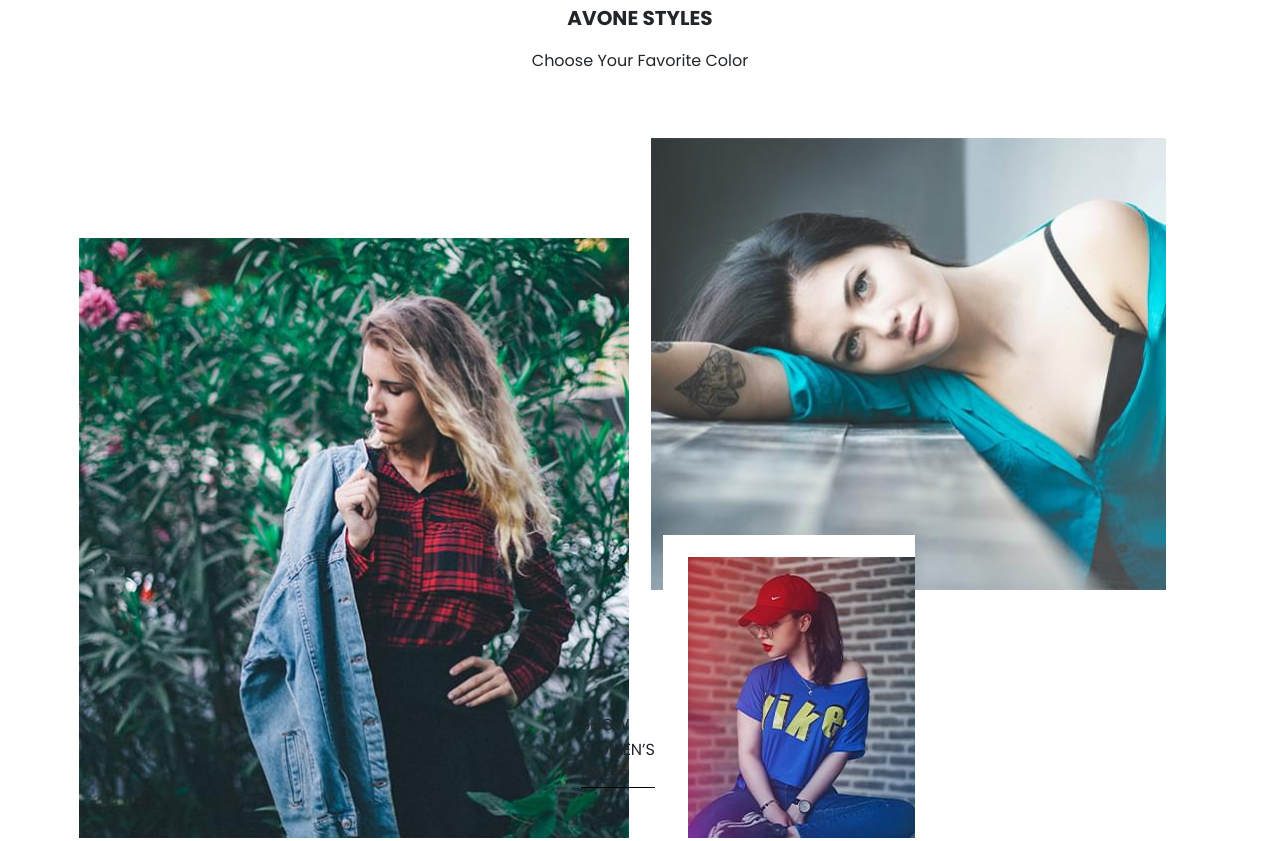
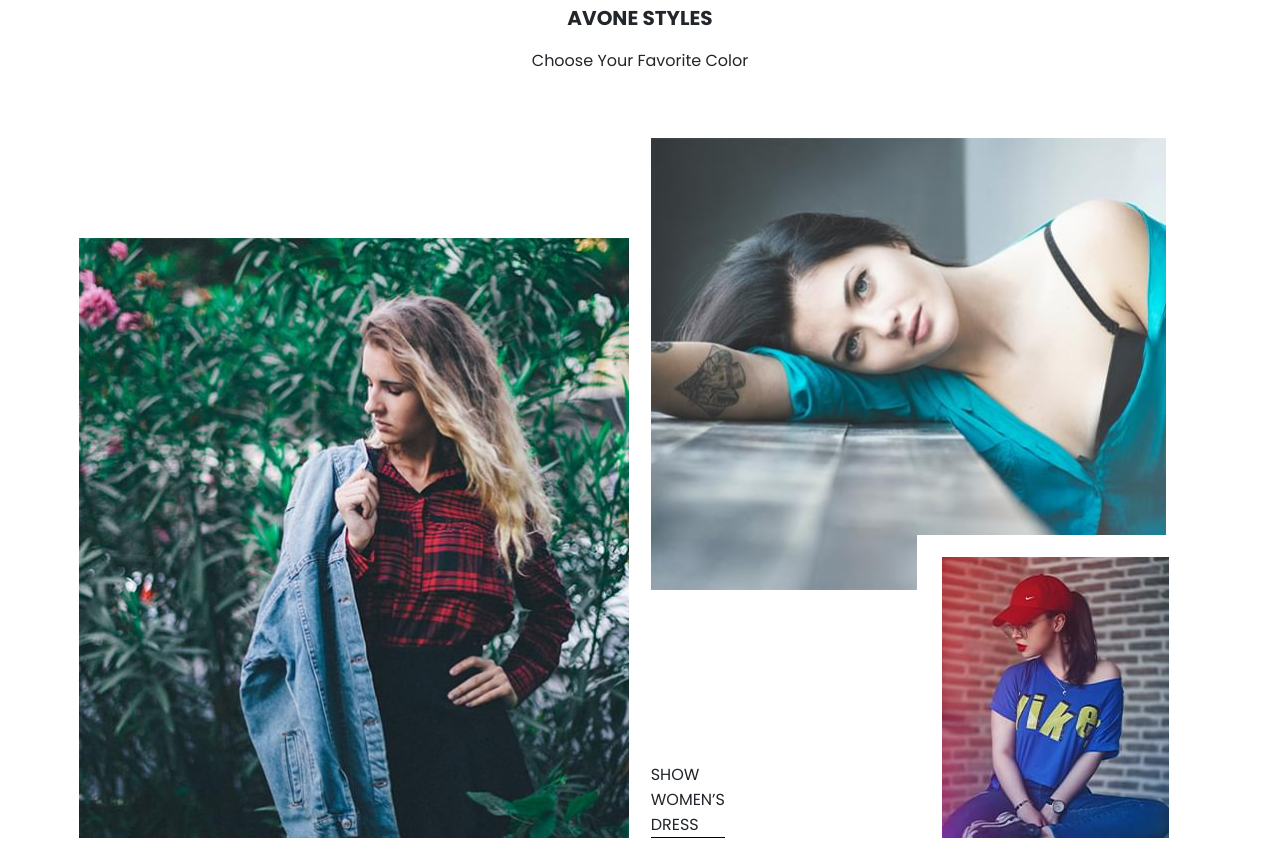
Before and after one commit to SnowFox-95/fashion-land, a plain HTML site: page index.html in a window 1280 px wide. Shown: the part 3244-4085 px from the top of the page. Drawn offline with Linux system fonts and the light colour scheme.

Commit message:
Update style.css

```diff
--- a/css/style.css
+++ b/css/style.css
@@ -287,7 +287,7 @@ button {
     position: absolute;
     content: "";
     bottom: 0;
-  right: 290px;
+    right: 36px;
     height: 303px;
     width: 252px;
     background: #fff url(../images/style-3.jpg) 100% 100%/227px 281px no-repeat;
@@ -297,8 +297,8 @@ button {
   text-transform: uppercase;
   position: absolute;
   z-index: 2;
-  right: 550px;
-  bottom: 50px;
+  right: 480px;
+  bottom: 0px;
   border-bottom: 1px solid #000;
 }
 
```
Lines whose indentation alone changed are shown as unchanged.
